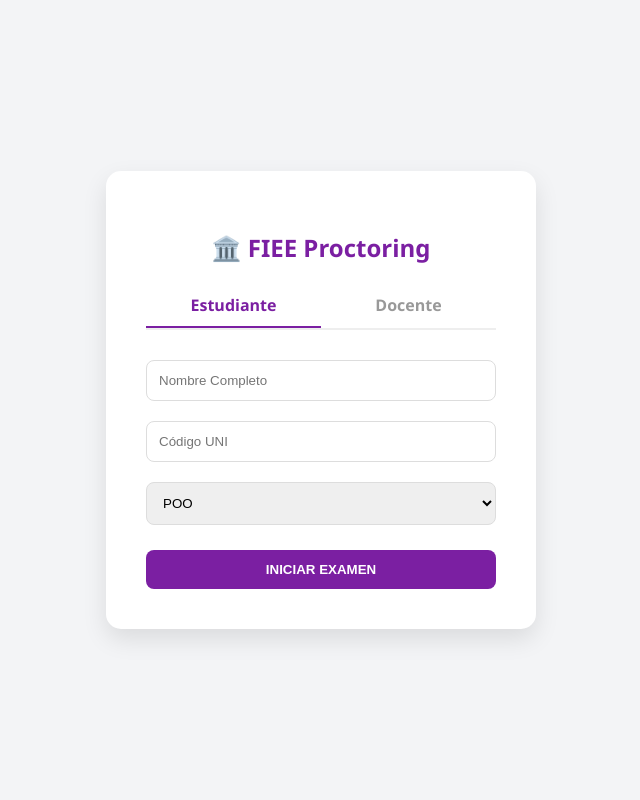
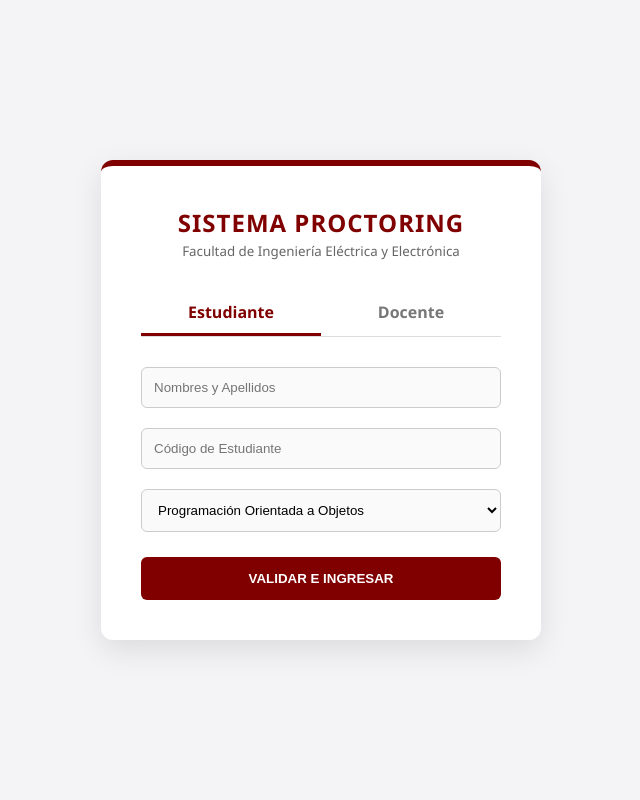
Before and after one commit to 914049118eddy-ops/Proctoring-, a FastAPI app: page / in a window 1280 px wide. Shown: the whole page, without its empty margins (319-959 px from the left). Run offline with FastAPI, Linux system fonts and the light colour scheme; parts of the project's set-up code (start-up, migrations or seed data) failed here and were passed over.

Commit message:
Update registro.html

```diff
--- a/templates/registro.html
+++ b/templates/registro.html
@@ -2,23 +2,29 @@
 <html lang="es">
 <head>
     <meta charset="UTF-8">
-    <title>Portal UNI - FIEE</title>
+    <title>Portal Académico - UNI</title>
     <style>
-        :root { --primary: #7b1fa2; --bg: #f3f4f6; }
+        :root { --uni-red: #800000; --uni-gray: #333; --bg: #f4f4f7; }
         body { font-family: 'Segoe UI', sans-serif; background: var(--bg); display: flex; align-items: center; justify-content: center; height: 100vh; margin: 0; }
-        .card { background: white; padding: 40px; border-radius: 15px; box-shadow: 0 10px 25px rgba(0,0,0,0.1); width: 350px; }
-        .tabs { display: flex; margin-bottom: 20px; border-bottom: 2px solid #eee; }
-        .tab { flex: 1; padding: 10px; text-align: center; cursor: pointer; font-weight: bold; color: #999; }
-        .tab.active { color: var(--primary); border-bottom: 2px solid var(--primary); }
+        .card { background: white; padding: 40px; border-radius: 12px; box-shadow: 0 10px 30px rgba(0,0,0,0.1); width: 360px; border-top: 6px solid var(--uni-red); }
+        .header { text-align: center; margin-bottom: 30px; }
+        .header h2 { margin: 0; color: var(--uni-red); letter-spacing: 1px; }
+        .tabs { display: flex; margin-bottom: 20px; border-bottom: 1px solid #ddd; }
+        .tab { flex: 1; padding: 10px; text-align: center; cursor: pointer; color: #777; font-weight: 600; }
+        .tab.active { color: var(--uni-red); border-bottom: 3px solid var(--uni-red); }
         form { display: none; }
         form.active { display: block; }
-        input, select { width: 100%; padding: 12px; margin: 10px 0; border: 1px solid #ddd; border-radius: 8px; box-sizing: border-box; }
-        button { width: 100%; padding: 12px; background: var(--primary); color: white; border: none; border-radius: 8px; font-weight: bold; cursor: pointer; margin-top: 15px; }
+        input, select { width: 100%; padding: 12px; margin: 10px 0; border: 1px solid #ccc; border-radius: 6px; box-sizing: border-box; background: #fafafa; }
+        button { width: 100%; padding: 14px; background: var(--uni-red); color: white; border: none; border-radius: 6px; font-weight: bold; cursor: pointer; margin-top: 15px; text-transform: uppercase; }
+        button:hover { background: #600000; }
     </style>
 </head>
 <body>
     <div class="card">
-        <h2 style="text-align:center; color:var(--primary)">🏛️ FIEE Proctoring</h2>
+        <div class="header">
+            <h2>SISTEMA PROCTORING</h2>
+            <small style="color: #666;">Facultad de Ingeniería Eléctrica y Electrónica</small>
+        </div>
 
         <div class="tabs">
             <div id="t-est" class="tab active" onclick="show('estudiante')">Estudiante</div>
@@ -27,25 +33,28 @@
 
         <form id="f-est" class="active" action="/ingresar" method="post">
             <input type="hidden" name="role" value="estudiante">
-            <input type="text" name="nombre" placeholder="Nombre Completo" required>
-            <input type="text" name="uid" placeholder="Código UNI" required>
-            <select name="materia"><option>POO</option><option>BFI01</option></select>
-            <button type="submit">INICIAR EXAMEN</button>
+            <input type="text" name="nombre" placeholder="Nombres y Apellidos" required>
+            <input type="text" name="uid" placeholder="Código de Estudiante" required>
+            <select name="materia">
+                <option value="POO">Programación Orientada a Objetos</option>
+                <option value="BFI01">Física I</option>
+            </select>
+            <button type="submit">Validar e Ingresar</button>
         </form>
 
         <form id="f-doc" action="/ingresar" method="post">
             <input type="hidden" name="role" value="docente">
-            <input type="password" name="password" placeholder="Clave Docente" required>
-            <button type="submit">VER REGISTROS</button>
+            <input type="password" name="password" placeholder="Contraseña Institucional" required>
+            <button type="submit">Acceso Administrativo</button>
         </form>
     </div>
 
     <script>
         function show(role) {
-            document.getElementById('f-est').classList.toggle('active', role === 'estudiante');
-            document.getElementById('f-doc').classList.toggle('active', role === 'docente');
-            document.getElementById('t-est').classList.toggle('active', role === 'estudiante');
-            document.getElementById('t-doc').classList.toggle('active', role === 'docente');
+            document.getElementById('f-est').className = role === 'estudiante' ? 'active' : '';
+            document.getElementById('f-doc').className = role === 'docente' ? 'active' : '';
+            document.getElementById('t-est').className = 'tab ' + (role === 'estudiante' ? 'active' : '');
+            document.getElementById('t-doc').className = 'tab ' + (role === 'docente' ? 'active' : '');
         }
     </script>
 </body>
```
